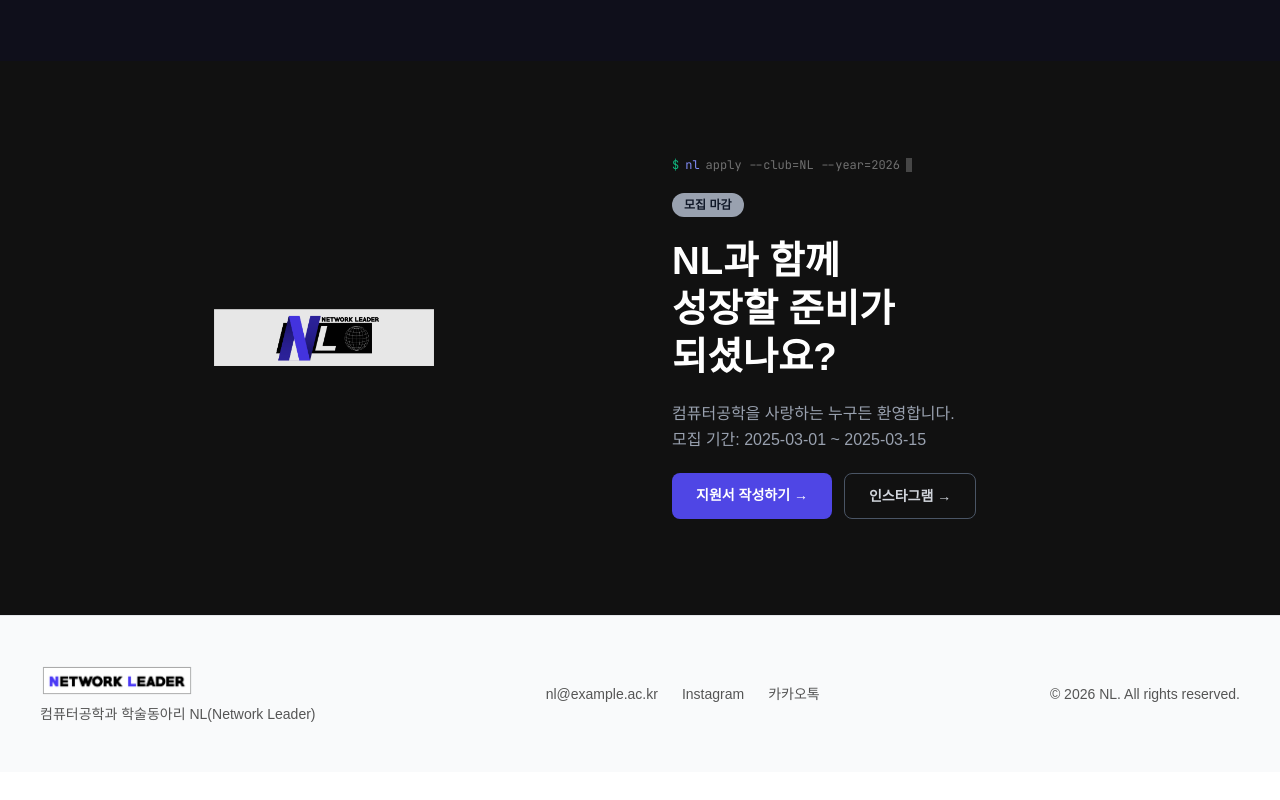
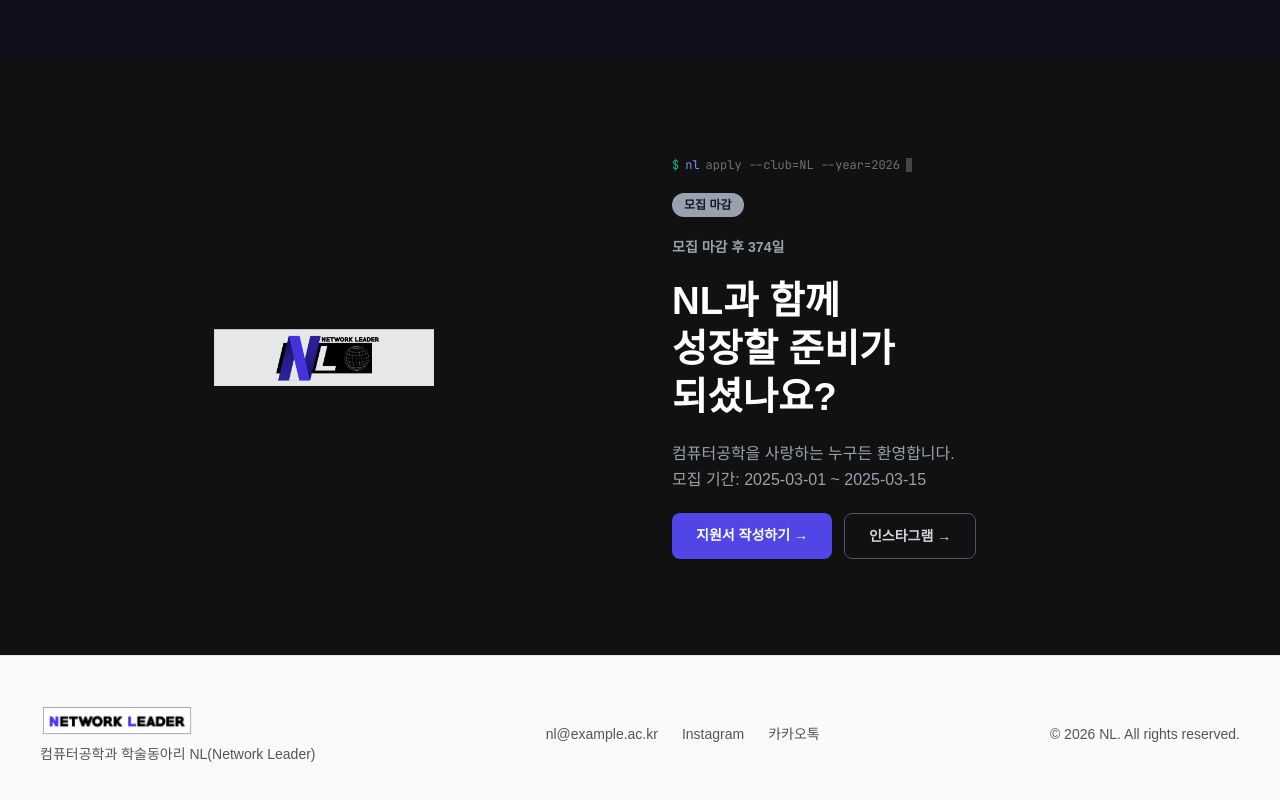
Before and after one commit to enderpawar/NL_Homepage, a React (Vite) app: page / in a window 1280 px wide. Shown: the part 3069-3869 px from the top of the page. Before the commit the page ends 3841 px from the top, so only its background shows below. Built offline with nearby package versions, Linux system fonts and the light colour scheme; a web font is replaced by a local one.

Commit message:
feat: add countdown functionality for recruitment status

```diff
--- a/src/components/JoinSection.tsx
+++ b/src/components/JoinSection.tsx
@@ -1,7 +1,8 @@
-import { RECRUIT, LINKS, getRecruitStatus } from '../data/config';
+import { RECRUIT, LINKS, getRecruitStatus, getRecruitCountdown } from '../data/config';
 
 export default function JoinSection() {
   const recruit = getRecruitStatus();
+  const countdown = getRecruitCountdown();
 
   return (
     <section id="join" className="bg-[#111111] py-16 tablet:py-20 lg:py-24 px-4 tablet:px-6 lg:px-6">
@@ -25,6 +26,7 @@ export default function JoinSection() {
           <span className={`inline-block text-xs font-bold px-3 py-1 rounded-full w-fit shrink-0 ${recruit.badge}`}>
             {recruit.label}
           </span>
+          <p className={`text-sm font-semibold ${countdown.tone}`}>{countdown.text}</p>
           <h2
             className="font-black text-white leading-tight"
             style={{ fontSize: 'clamp(1.8rem, 3vw, 2.5rem)' }}
--- a/src/data/config.ts
+++ b/src/data/config.ts
@@ -13,13 +13,45 @@ export const RECRUIT = {
   end:   '2025-03-15',
 };
 
+const DAY_MS = 24 * 60 * 60 * 1000;
+
+function parseRecruitDate(value: string, endOfDay = false) {
+  const [year, month, day] = value.split('-').map(Number);
+  return endOfDay
+    ? new Date(year, month - 1, day, 23, 59, 59, 999)
+    : new Date(year, month - 1, day, 0, 0, 0, 0);
+}
+
+function toStartOfDay(date: Date) {
+  return new Date(date.getFullYear(), date.getMonth(), date.getDate());
+}
+
 export function getRecruitStatus() {
-  const now   = new Date();
-  const start = new Date(RECRUIT.start);
-  const end   = new Date(RECRUIT.end);
+  const now = new Date();
+  const start = parseRecruitDate(RECRUIT.start);
+  const end = parseRecruitDate(RECRUIT.end, true);
   if (now < start) return { label: '모집 예정', badge: 'bg-yellow-400 text-yellow-900' };
   if (now <= end)  return { label: '모집 중',   badge: 'bg-green-400 text-green-900'  };
   return              { label: '모집 마감', badge: 'bg-gray-400 text-gray-900'    };
+}
+
+export function getRecruitCountdown() {
+  const today = toStartOfDay(new Date());
+  const start = parseRecruitDate(RECRUIT.start);
+  const end = parseRecruitDate(RECRUIT.end);
+
+  if (today < start) {
+    const days = Math.round((start.getTime() - today.getTime()) / DAY_MS);
+    return { text: `모집 시작까지 D-${days}`, tone: 'text-yellow-300' };
+  }
+
+  if (today <= end) {
+    const days = Math.round((end.getTime() - today.getTime()) / DAY_MS);
+    return { text: `모집 마감까지 D-${days}`, tone: 'text-green-300' };
+  }
+
+  const days = Math.round((today.getTime() - end.getTime()) / DAY_MS);
+  return { text: `모집 마감 후 ${days}일`, tone: 'text-gray-400' };
 }
 
 export const ANNOUNCEMENT = {
```
